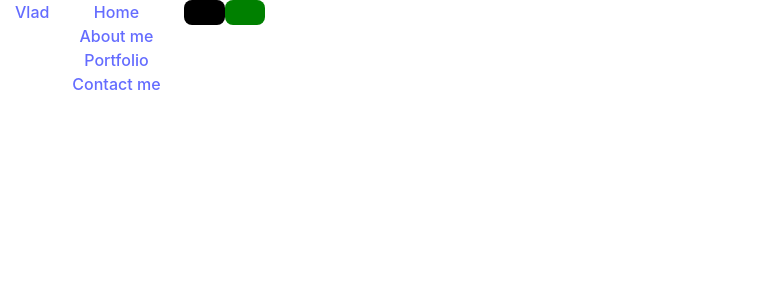
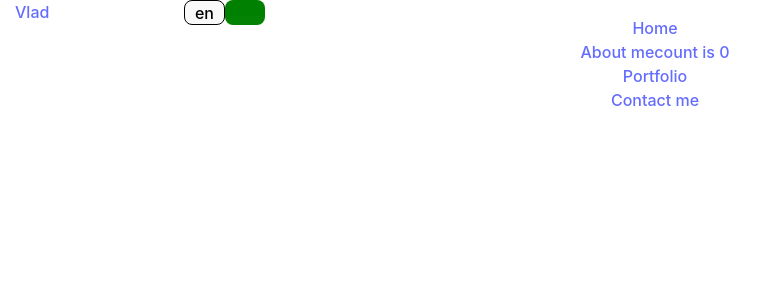
Before and after one commit to SahaidakVladyslav/cv, a React (Vite) app in the folder testProject/: page / in a window 1280 px wide. Shown: the top 300 px of the page, without its empty margins (0-777 px from the left). Built offline with nearby package versions, Linux system fonts and the light colour scheme.

Commit message:
'commit'

```diff
--- a/testProject/src/App.jsx
+++ b/testProject/src/App.jsx
@@ -2,8 +2,12 @@ import { useState } from 'react'
 import reactLogo from './assets/react.svg'
 import viteLogo from '/vite.svg'
 import './App.css'
-import burgerModal from './Modal'
+import burgerModal from './js/Modal'
+import {btnLang} from './js/index'
 
+
+burgerModal()
+btnLang()
 
 function App() {
   const [count, setCount] = useState(0);
@@ -32,7 +36,7 @@ function App() {
           <a className='nav__link' href="#"  target="_blank" rel="noopener noreferrer">
                 Vlad
               </a>
-          <ul className='nav__list none'>
+          <ul className='nav__list '>
             <li className="nav__item">
               <a className='nav__link' href="#"  target="_blank" rel="noopener noreferrer">
                 Home
@@ -41,7 +45,7 @@ function App() {
             <li className="nav__item">
               <a className='nav__link' href="#"  target="_blank" rel="noopener noreferrer">
                 About me
-
+                {language === 'en' ? `count is ${count}` : `tælling er ${count}`}
               </a>
             </li>
             <li className="nav__item">
@@ -56,7 +60,7 @@ function App() {
               </a>
             </li>
           </ul>
-          <button className='btn__day'>  </button>
+          <button className='btn__lang'> en </button>
           <button className='btn__menu'>  </button>
         </nav>
       </header>
@@ -71,7 +75,6 @@ function App() {
     </>
   );
 }
-burgerModal()
 
 export default App;
 
@@ -100,4 +103,61 @@ export default App;
       //   {language === 'en' ? 'Click on the Vite and React logos to learn more' : 'Klik på Vite- og React-logoerne for at lære mere'}
       // </p>
       // <button className='en' onClick={handleEnClick}>en</button> {/* Додано обробник подій для en */}
-      // <button className='dk' onClick={handleDkClick}>dk</button> Додано обробник подій для dk
+// <button className='dk' onClick={handleDkClick}>dk</button> Додано обробник подій для dk
+
+
+
+// import React, { useState } from 'react';
+// import './App.css';
+
+// function App() {
+//   const [count, setCount] = useState(0);
+//   const [language, setLanguage] = useState('en');
+
+//   const handleLanguageToggle = () => {
+//     setLanguage(language === 'en' ? 'dk' : 'en');
+//     setCount(count + 1);
+//   };
+
+//   return (
+//     <>
+//       <header className='chairman'>
+//         <nav className='navigation'>
+//           <a className='nav__link' href="#" target="_blank" rel="noopener noreferrer">
+//             Vlad
+//           </a>
+//           <ul className='nav__list'>
+//             <li className="nav__item">
+//               <a className='nav__link' href="#" target="_blank" rel="noopener noreferrer">
+//                 Home
+//               </a>
+//             </li>
+//             <li className="nav__item">
+//               <a className='nav__link' href="#" target="_blank" rel="noopener noreferrer">
+//                 About me {language === 'en' ? `count is ${count}` : `tælling er ${count}`}
+//               </a>
+//             </li>
+//             <li className="nav__item">
+//               <a className='nav__link' href="#" target="_blank" rel="noopener noreferrer">
+//                 Portfolio
+//               </a>
+//             </li>
+//             <li className="nav__item">
+//               <a className='nav__link' href="#" target="_blank" rel="noopener noreferrer">
+//                 Contact me
+//               </a>
+//             </li>
+//           </ul>
+//           <button className='btn__lang' onClick={handleLanguageToggle}>
+//             {language === 'en' ? 'dk' : 'en'}
+//           </button>
+//           <button className='btn__menu'>Menu</button>
+//         </nav>
+//       </header>
+//       <main className='general'></main>
+//       <footer className='cellar'></footer>
+//     </>
+//   );
+// }
+
+// export default App;
--- a/testProject/src/index.css
+++ b/testProject/src/index.css
@@ -87,26 +87,31 @@ button:focus-visible {
       height: 10px;
     }
 .nav__list {
-  transform: rotateX(0deg);
-transition: transform 0.3s ease;
-}
-
-.none {
   padding-left: 15px;
   padding-right: 15px;
   width: 100vw;
   height: 100vh;
-      background-color: rgba(255, 255, 255, 0.87);
-      transform: rotateX(-90deg);
-      transform-origin: top;
+  background-color: rgba(255, 255, 255, 0.01);
+  transform: translateY(-120vh);
   transition: transform 0.3s ease;
-      margin: 0 auto;
+  position: absolute;
+  top: 0;
+  left: 0;
 }
-    .btn__day {
+
+.none {
+  transform: translateY(5vh);
+}
+/* не втратить */
+    .btn__lang {
       margin-left: auto;
       width: 25px;
       height: 25px;
-      background-color: black;
+      border-color: black;
+      display: flex;
+      justify-content: center;
+      flex-direction: column-reverse;
+      align-items: center;
     }
     .btn__menu {
       width: 25px;
--- a/testProject/src/Modal.js
+++ b/testProject/src/js/Modal.js
@@ -1,12 +1,11 @@
-import './Modal.css';
+
 
 
 const burgerModal = () => {
     document.querySelector('body').addEventListener('click', (event) => {
-        console.log('until done')
+
 
         if (!event.target.classList.contains('btn__menu')) return;
-        console.log('done')
         return document.querySelector('.nav__list').classList.toggle('none');
     });
 };
--- /dev/null
+++ b/testProject/src/js/index.js
@@ -0,0 +1,17 @@
+export function btnLang() {
+    document.querySelector('body').addEventListener('click', (event) => {
+
+        const btnLangEl = document.querySelector('.btn__lang');
+
+        if (!event.target.classList.contains('btn__lang')) return;
+
+        if (btnLangEl.textContent === 'dk') {
+
+            return btnLangEl.textContent = 'en'
+        } else {
+
+            return btnLangEl.textContent = 'dk';
+        }
+
+    });
+}
```
Lines whose indentation alone changed are shown as unchanged.
